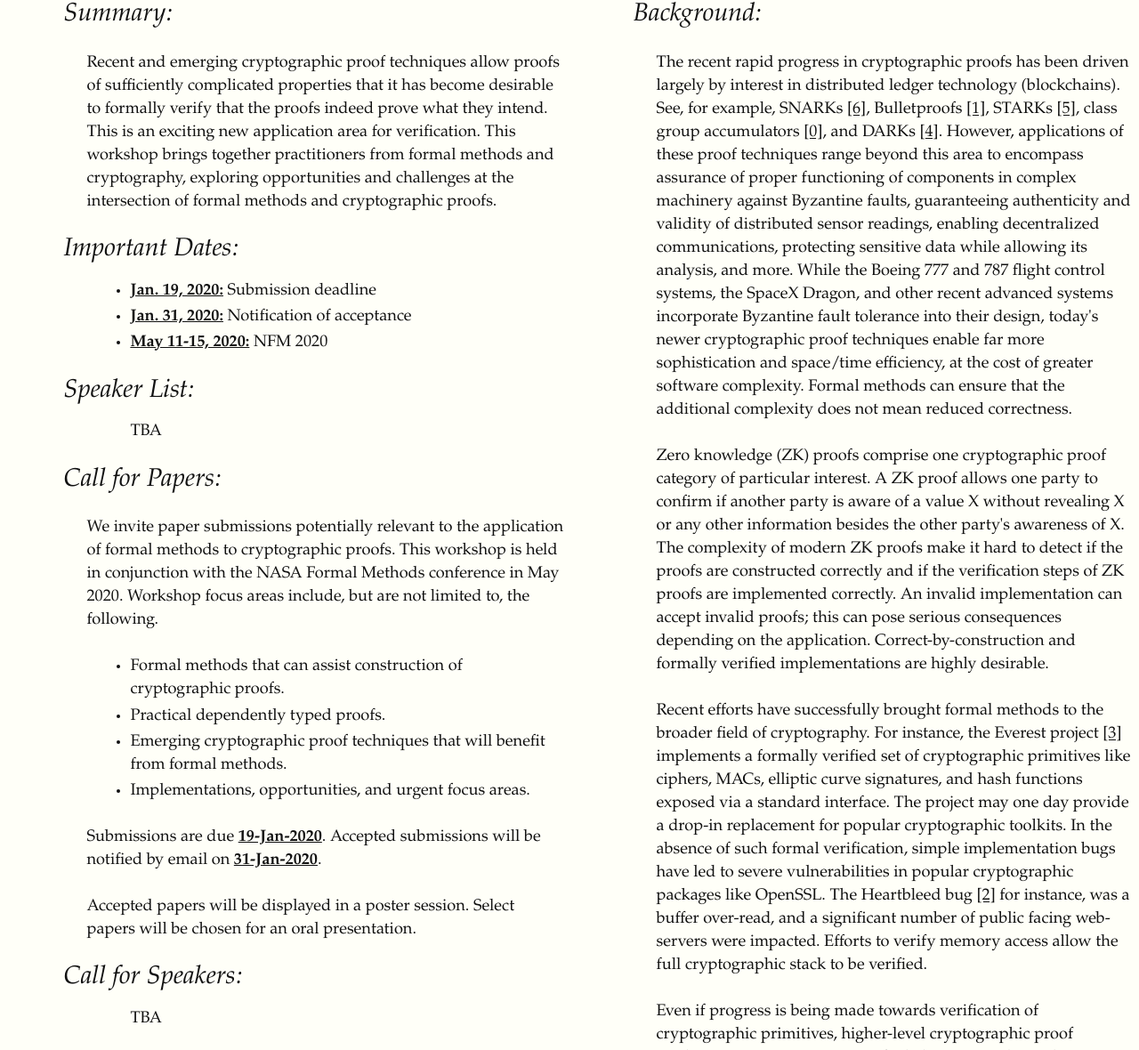
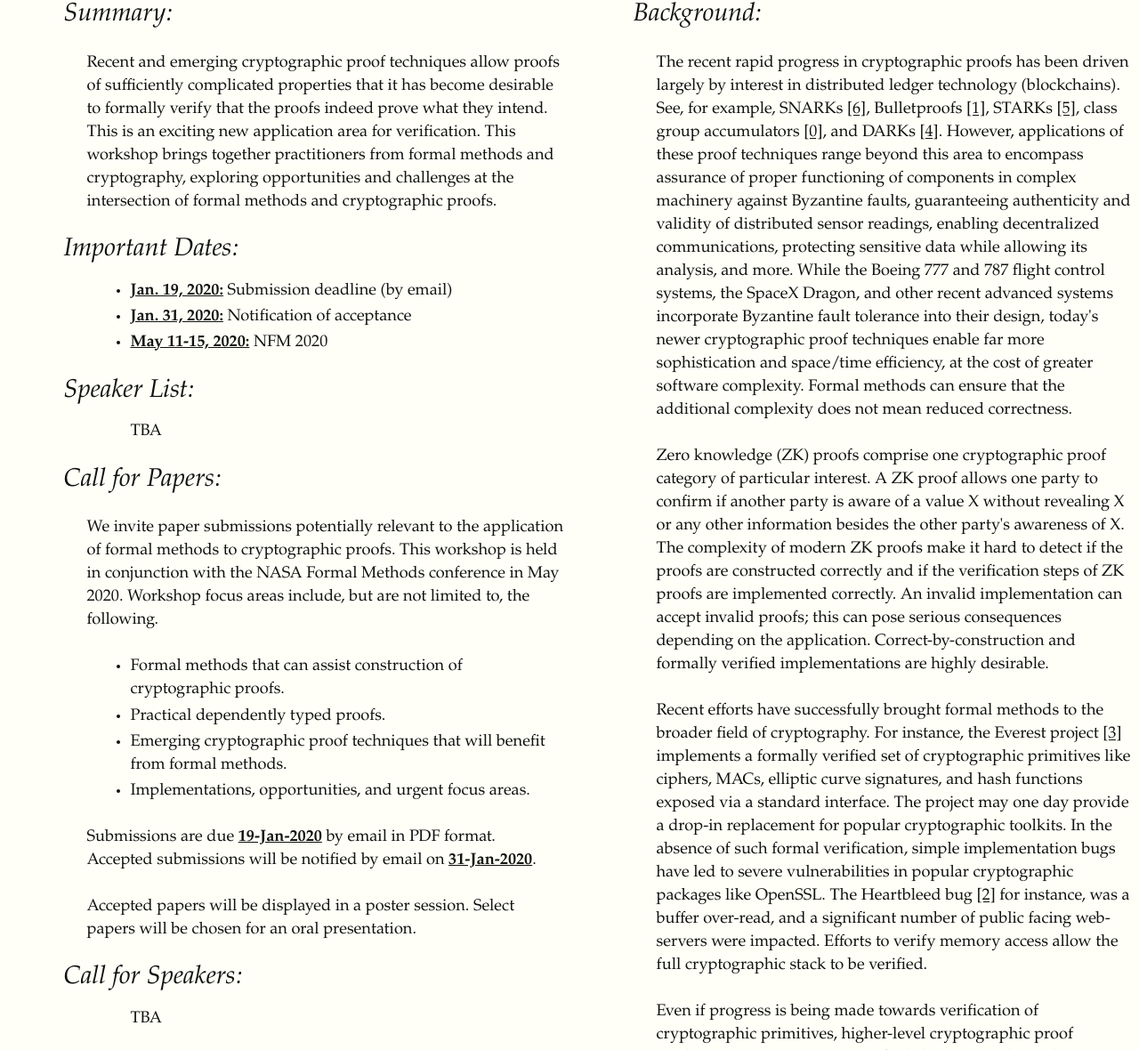
Before and after one commit to onai/nfm-zk-formal-workshop, a plain HTML site: page index.html in a window 1280 px wide. Shown: the part 297-1477 px from the top of the page at 89% size. Drawn offline with Linux system fonts and the light colour scheme; a web font is replaced by a local one.

Commit message:
index html

```diff
--- a/index.html
+++ b/index.html
@@ -32,7 +32,7 @@
           <section>
               <h2>Important Dates:</h2>
               <ul>
-                  <li><strong><u>Jan. 19, 2020:</u></strong> Submission deadline</li>
+                  <li><strong><u>Jan. 19, 2020:</u></strong> Submission deadline (by email)</li>
                   <li><strong><u>Jan. 31, 2020:</u></strong> Notification of acceptance</li>
                   <li><strong><u>May 11-15, 2020:</u></strong> NFM 2020</li>
               </ul>
@@ -55,7 +55,7 @@
                 <li>Implementations, opportunities, and urgent focus areas.</li>
               </ul>
               <p>
-                Submissions are due <strong><u>19-Jan-2020</u></strong>. Accepted submissions will be notified by email on <strong><u>31-Jan-2020</u></strong>.
+                Submissions are due <strong><u>19-Jan-2020</u></strong> by email in PDF format. Accepted submissions will be notified by email on <strong><u>31-Jan-2020</u></strong>.
               </p>
               <p>
                 Accepted papers will be displayed in a poster session. Select papers will be chosen for an oral presentation.
```
